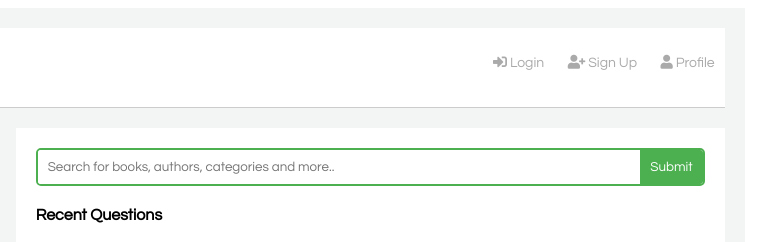
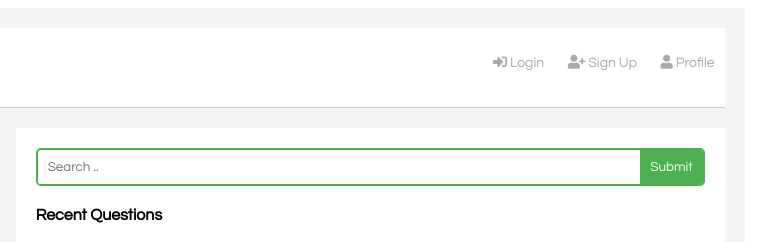
Before and after one commit to imma254/imma254.github.io, a plain HTML site: page index.html in a window 1280 px wide. Shown: the top 242 px of the page, 401-1177 px from the left. Drawn offline with nearby package versions, Linux system fonts and the light colour scheme.

Commit message:
Searchbox placeholder value update on landing page

```diff
--- a/index.html
+++ b/index.html
@@ -46,7 +46,7 @@
             <section class="right">
                 <div class="search">
                 <form class="search-form">
-                    <input type="text" placeholder="Search for books, authors, categories and more..">
+                    <input type="text" placeholder="Search ..">
                     <input type="submit" value="Submit">
                 </form>
             </div>
```
